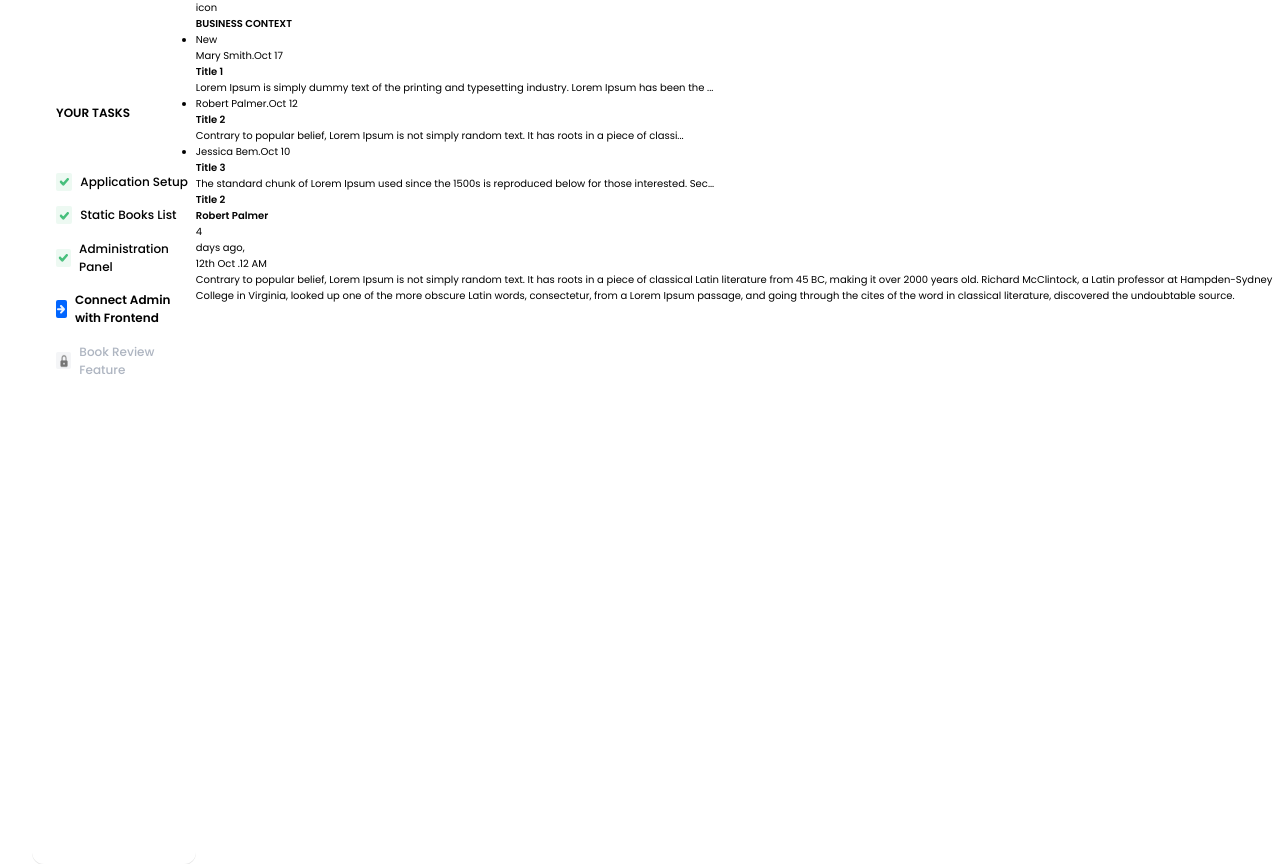
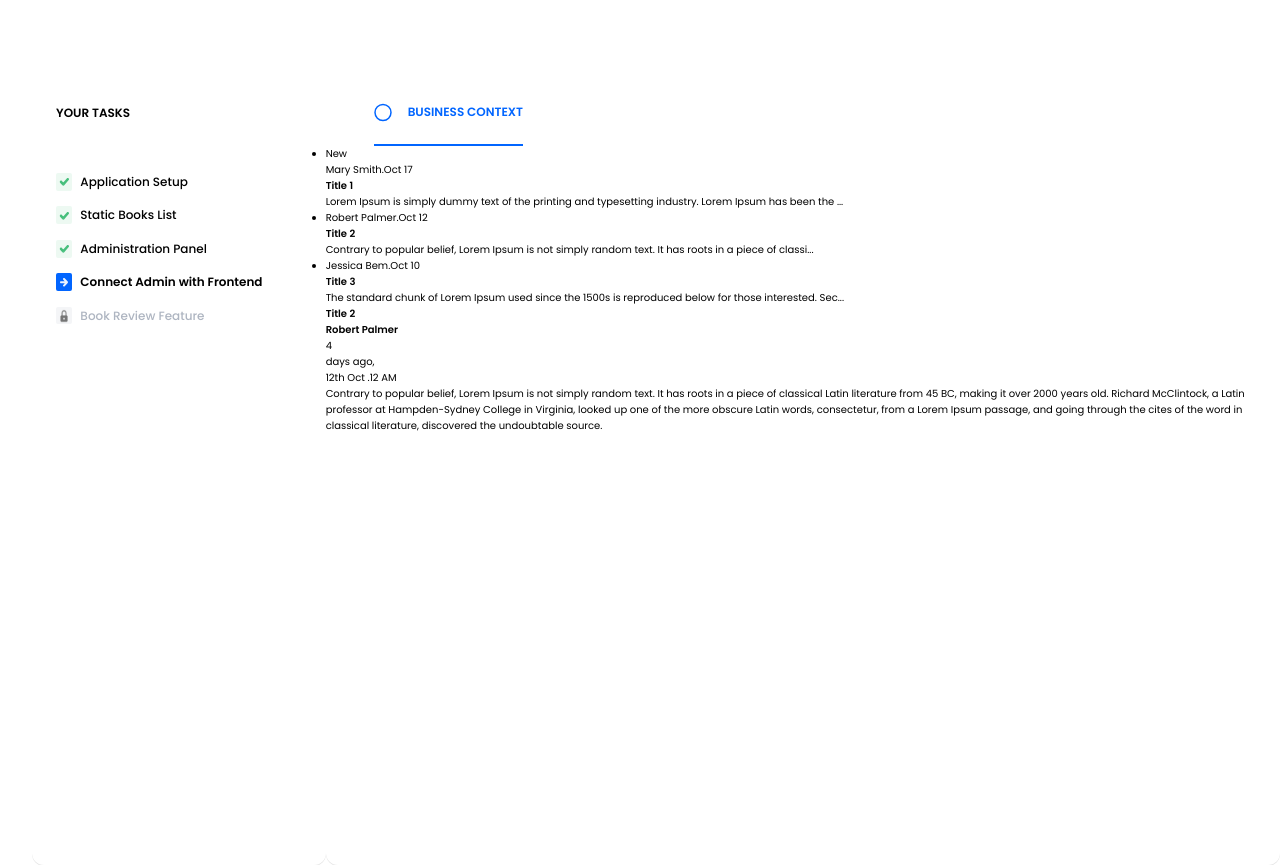
Before and after one commit to JoannaNowPl/junior-front-end-developer-1665850021, a React (Create React App) app: page / in a window 1280 px wide. Built offline with nearby package versions, Linux system fonts and the light colour scheme.

Commit message:
feat: add BusinessContext header style

```diff
--- a/src/App.css
+++ b/src/App.css
@@ -4,6 +4,9 @@
   padding: 0;
   font-family:"Poppins", sans-serif;
   font-size: 10px;
+  --primary-color: #0165FF;
+  --secondary-color: #6B778C;
+
 }
 
 .main-content{
--- /dev/null
+++ b/src/components/BusinessContext.css
@@ -0,0 +1,37 @@
+.business-context {
+    width: 1040px;
+    min-height: 785px;
+    border-radius: 0 0px 12px 12px;
+    box-shadow: 0px 1px rgba(0, 0, 0, 0.1);
+    margin-top: 80px;
+    display: flex;
+    flex-direction: column;
+}
+.business-context__header{
+    display: flex;
+    flex-direction: row;
+    align-items: center;
+    justify-content: flex-start;
+    width: 100%;
+    height: 66px;
+    padding-left: 48px;
+}
+
+.business-context__header-box{
+    display: flex;
+    flex-direction: row;
+    align-items: center;
+    justify-content: flex-start;
+    height: 100%;
+    border-bottom: 2px solid var(--primary-color);
+}
+.business-context__header-name{
+    padding-left: 16px;
+    color: var(--primary-color);
+    font-weight: 600;
+    font-size: 1.2rem;
+}
+.business-context__header-icon{
+    width: 18px;
+    height: 19px;
+}
--- a/src/components/BusinessContext.jsx
+++ b/src/components/BusinessContext.jsx
@@ -1,3 +1,6 @@
+import "./BusinessContext.css";
+import circleIcon from "../utils/Circle.svg"
+
 export function BusinessContext() {
   const BusinessContexts = [
     {
@@ -63,14 +66,16 @@ export function BusinessContext() {
   }
   return (
     <div className="business-context">
-      <header>
-        <div>icon</div>
-        <h3>BUSINESS CONTEXT</h3>
+      <header className="business-context__header">
+        <div className="business-context__header-box">
+        <div  className="business-context__header-icon"><img src={circleIcon} alt="Business context icon"/></div>
+        <h3 className="business-context__header-name">BUSINESS CONTEXT</h3>
+        </div>
       </header>
+      <main>
       <nav>
         <ul>
           {BusinessContexts.map((el) => {
-
             if (el.context_status === "new")
               return (
                 <li>
@@ -151,6 +156,7 @@ export function BusinessContext() {
           );
         else return <article></article>;
       })}
+      </main>
     </div>
   );
 }
--- a/src/components/TasksList.css
+++ b/src/components/TasksList.css
@@ -1,6 +1,6 @@
 .tasks-list {
   width: 320px;
-  min-height: 784px;
+  min-height: 785px;
   border-radius: 0 0px 12px 12px;
   box-shadow: 0px 1px rgba(0, 0, 0, 0.1);
   margin-top: 80px;
```
Also changed, not shown: src/utils/Circle.svg (added).
